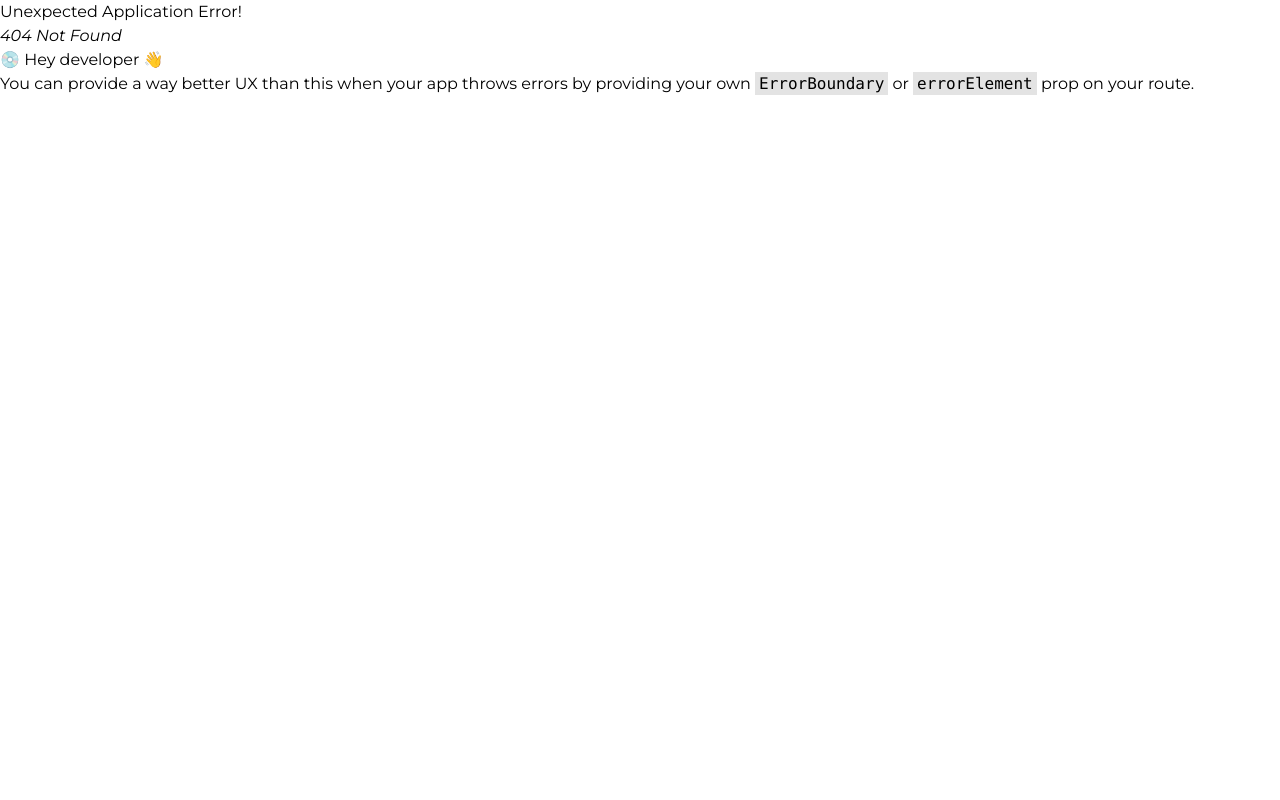
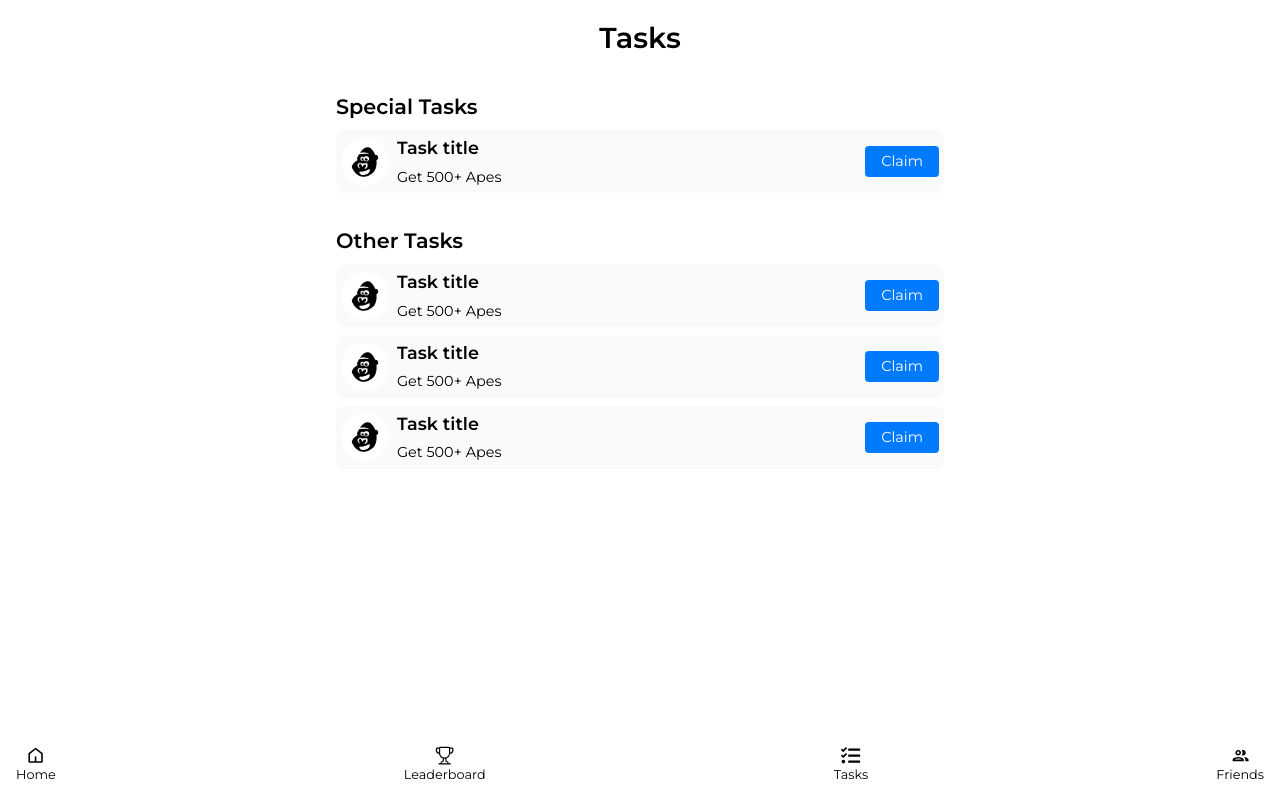
Before and after one commit to Texki-developers/frog-frontend, a React (Vite) app: page /tasks in a window 1280 px wide. Before the commit this address had no page. Built offline with nearby package versions, Linux system fonts and the light colour scheme.

Commit message:
fix: community

```diff
--- a/package.json
+++ b/package.json
@@ -14,6 +14,7 @@
     "axios": "^1.7.2",
     "react": "^18.3.1",
     "react-confetti": "^6.1.0",
+    "react-countdown": "^2.3.6",
     "react-dom": "^18.3.1",
     "react-icons": "^5.2.1",
     "react-router": "^6.24.1",
--- /dev/null
+++ b/src/components/CountdownTImer/CountdownTimer.tsx
@@ -0,0 +1,35 @@
+import React from "react";
+
+export default function CountdownTimer({ days, hours, mins, seconds }) {
+  return (
+    <div className="flex flex-col gap-[0.5rem] p-[0.5rem] px-[1rem] rounded-[8px] bg-primary-400 text-white">
+      <p className="text-[1rem]">Timer Title</p>
+      <div className="flex gap-[0.5rem]">
+        <div className="flex flex-col items-center">
+          <p className="p-[0.5rem] bg-slate-200 rounded-[5px] w-[3rem] h-[3em] flex items-center justify-center text-[1.2rem] font-[600] text-black">
+            {(days < 10 ? `0${days}` : days) || 0}
+          </p>
+          <p>Days</p>
+        </div>
+        <div className="flex flex-col items-center">
+          <p className="p-[0.5rem] bg-slate-200 rounded-[5px] w-[3rem] h-[3em] flex items-center justify-center text-[1.2rem] font-[600] text-black">
+            {(hours < 10 ? `0${hours}` : hours) || 0}
+          </p>
+          <p>Hours</p>
+        </div>
+        <div className="flex flex-col items-center">
+          <p className="p-[0.5rem] bg-slate-200 rounded-[5px] w-[3rem] h-[3em] flex items-center justify-center text-[1.2rem] font-[600] text-black">
+            {(mins < 10 ? `0${mins}` : mins) || 0}
+          </p>
+          <p>Mins</p>
+        </div>
+        <div className="flex flex-col items-center">
+          <p className="p-[0.5rem] bg-slate-200 rounded-[5px] w-[3rem] h-[3em] flex items-center justify-center text-[1.2rem] font-[600] text-black">
+            {seconds < 10 ? `0${seconds}` : seconds || 0}
+          </p>
+          <p>Sec</p>
+        </div>
+      </div>
+    </div>
+  );
+}
--- a/src/components/Layout/Layout.jsx
+++ b/src/components/Layout/Layout.jsx
@@ -2,7 +2,14 @@ import React from "react";
 import { Outlet, useLocation } from "react-router-dom";
 import BottomNav from "../Navbar/BottomNav";
 
-const PATH_WITH_NAV = ["/dashboard", "/dashboard/", "/invite", "/leaderboard"];
+const PATH_WITH_NAV = [
+  "/dashboard",
+  "/dashboard/",
+  "/invite",
+  "/leaderboard",
+  "/tasks",
+  "/tasks/",
+];
 
 export default function Layout() {
   const { pathname } = useLocation();
--- a/src/components/Navbar/navbar.data.jsx
+++ b/src/components/Navbar/navbar.data.jsx
@@ -1,6 +1,7 @@
 import { RiHome5Line } from "react-icons/ri";
 import { GoTrophy } from "react-icons/go";
 import { MdOutlineGroup } from "react-icons/md";
+import { FaTasks } from "react-icons/fa";
 
 export const navData = [
   {
@@ -14,6 +15,11 @@ export const navData = [
     icon: <GoTrophy className="text-[1.2rem]" />,
   },
   {
+    title: "Tasks",
+    path: "/tasks",
+    icon: <FaTasks className="text-[1.2rem]" />,
+  },
+  {
     title: "Friends",
     path: "/invite",
     icon: <MdOutlineGroup className="text-[1.2rem]" />,
--- /dev/null
+++ b/src/components/tasksCard/TasksCard.jsx
@@ -0,0 +1,24 @@
+import React from "react";
+
+export default function TasksCard({ title, description, icon }) {
+  return (
+    <div className="flex items-center gap-[0.5rem] bg-slate-50 p-[5px] rounded-[8px] w-[100%]">
+      <div>
+        <img
+          src={icon}
+          className="aspect-square w-[3rem] object-cover rounded-full"
+          alt=""
+        />
+      </div>
+      <div className="flex-1 justify-between flex items-center">
+        <div className="flex flex-col gap-[0.3rem]">
+          <h6 className="text-[1.1rem] font-[600] text-left">{title}</h6>
+          <p className="text-[0.9rem]">{description}</p>
+        </div>
+        <button className="bg-primary-300 text-white text-[0.9rem] px-[1rem] py-[0.3rem] rounded-[4px]">
+          Claim
+        </button>
+      </div>
+    </div>
+  );
+}
--- a/src/pages/JoinCommunity/JoinCommunity.jsx
+++ b/src/pages/JoinCommunity/JoinCommunity.jsx
@@ -22,16 +22,22 @@ import "./joincommunity.css";
 import Modal from "../../components/Modal/Modal";
 import CoinsModal from "../../components/CoinsModal/CoinsModal";
 import AuthApiService from "../../services/api-services";
+import CountdownTimer from "../../components/CountdownTImer/CountdownTimer";
+import Countdown from "react-countdown";
+import { useNavigate } from "react-router";
 
 export default function JoinCommunity() {
   const [sessionUser, SetsessionUser] = useState();
   const [redeemCode, setRedeemCode] = useState();
   const [isOpen, setOpen] = useState(false);
-  const userId = window?.Telegram?.WebApp?.initDataUnsafe?.user?.id || 1287479184
+  const userId =
+    window?.Telegram?.WebApp?.initDataUnsafe?.user?.id || 1287479184;
   const { callApi } = useGetApis();
   const apiUrl = `user/age-and-coins/${userId}`;
   const fetchData = () => callApi(apiUrl);
-  const [loading,setLoading] = useState(true)
+  const [loading, setLoading] = useState(true);
+  const [expiryTime, setExpiryTime] = useState("");
+  const navigate = useNavigate();
 
   const { data } = useQuery({ queryKey: [apiUrl], queryFn: fetchData });
 
@@ -44,33 +50,69 @@ export default function JoinCommunity() {
     if (data && data.user) {
       // Added a check to ensure data and user object is available
       const { userId, name } = data.user;
-      SetsessionUser(userId)
+      SetsessionUser(userId);
       if (userId) {
-        localStorage.setItem('user', JSON.stringify({ id: userId, name }));
+        localStorage.setItem("user", JSON.stringify({ id: userId, name }));
       }
     }
   }, [data]);
 
-  const handleRedeem = async () => {
-    setOpen(true)
-     await AuthApiService.postApi("secret/token/redeem", {secret:redeemCode,userID:sessionUser}).then((res)=>{
-      if(res.data.message === 'REDEEMED'){
-        setLoading(false)
-        setRedeemCode(res.data.point)
-      }else{
-        setOpen(false)
-      }
+  useEffect(() => {
+    handleCountdown();
+  }, []);
 
-     })
+  const handleCountdown = async () => {
+    const data = await AuthApiService.getApi("secret/token/validity");
+
+    if (data?.data?.expiryTime) {
+      setExpiryTime(data?.data?.expiryTime);
+    }
+    console.log(data);
   };
 
+  const handleRedeem = async () => {
+    setOpen(true);
+    await AuthApiService.postApi("secret/token/redeem", {
+      secret: redeemCode,
+      userID: sessionUser,
+    }).then((res) => {
+      if (res.data.message === "REDEEMED") {
+        setLoading(false);
+        setRedeemCode(res.data.point);
+      } else {
+        setOpen(false);
+      }
+    });
+  };
+
+  console.log(expiryTime, "this is expiry");
   return (
     <div className="flex flex-col p-[1rem] items-center gap-[2rem] pb-[5rem]">
       {/* <div className="w-[100%] bg-pink-50 p-[5px] uppercase text-basic text-[0.8rem] font-[500] text-center rounded-[6px]">
         🦧 Let's Ape it
       </div> */}
-      <CoinsModal isOpen={isOpen} points={redeemCode} isLoading={loading} onClose={handleClosing} />
-      <div className="w-[100%] flex flex-col gap-4">
+      <CoinsModal
+        isOpen={isOpen}
+        points={redeemCode}
+        isLoading={loading}
+        onClose={handleClosing}
+      />
+      {expiryTime && (
+        <div onClick={() => navigate("/tasks")}>
+          <Countdown
+            date={expiryTime}
+            renderer={({ days, hours, minutes, seconds }) => (
+              <CountdownTimer
+                days={days}
+                hours={hours}
+                mins={minutes}
+                seconds={seconds}
+              />
+            )}
+          />
+        </div>
+      )}
+      {/* <div className="w-[100%] flex flex-col gap-4">
         <input
           type="text"
           placeholder="ABC001"
@@ -87,7 +129,7 @@ export default function JoinCommunity() {
         >
           Redeem Code
         </button>
-      </div>
+      </div> */}
       <div>
         <img src={frog} className="w-[15rem]" />
         <h2 className="text-[1.8rem] font-[600] text-center">
@@ -109,7 +151,7 @@ export default function JoinCommunity() {
               link="https://x.com/ape_comm"
               btn="Follow"
               userId={userId}
-              reward='for 500 Apes 🦧'
+              reward="for 500 Apes 🦧"
             />
           </SwiperSlide>
           <SwiperSlide>
@@ -119,7 +161,7 @@ export default function JoinCommunity() {
               link="https://t.me/apes_community"
               btn="Join"
               userId={userId}
-              reward='for 500 Apes 🦧'
+              reward="for 500 Apes 🦧"
             />
           </SwiperSlide>
           <SwiperSlide>
@@ -129,7 +171,7 @@ export default function JoinCommunity() {
               link="/"
               btn="Go"
               userId={userId}
-              reward='for 1000 Apes 🦧'
+              reward="for 1000 Apes 🦧"
             />
           </SwiperSlide>
         </Swiper>
@@ -165,7 +207,9 @@ export default function JoinCommunity() {
           <GiCheckMark className="text-[1.2rem]" />
         </div>
         <p className="text-basic flex-1">Telegram Premium</p>
-        <p className="text-basic">{data?.user?.isPremium ? `+ 1000 Apes` : 0}</p>
+        <p className="text-basic">
+          {data?.user?.isPremium ? `+ 1000 Apes` : 0}
+        </p>
       </div>
 
       <div className="flex justify-between items-center w-[100%] gap-[1rem]">
@@ -173,9 +217,7 @@ export default function JoinCommunity() {
           <MdOutlineGroup className="text-[1.2rem]" />
         </div>
         <p className="text-basic flex-1">Invited Friends</p>
-        <p className="text-basic">
-          {`+ ${data?.user?.referral || 0}  Apes`}{" "}
-        </p>
+        <p className="text-basic">{`+ ${data?.user?.referral || 0}  Apes`} </p>
       </div>
 
       <div className="flex justify-between items-center w-[100%] gap-[1rem]">
@@ -192,9 +234,7 @@ export default function JoinCommunity() {
           <FaXTwitter className="text-[1.2rem]" />
         </div>
         <p className="text-basic flex-1">Twitter</p>
-        <p className="text-basic">
-          {data?.user?.twitter ? "+ 500 Apes" : "0"}
-        </p>
+        <p className="text-basic">{data?.user?.twitter ? "+ 500 Apes" : "0"}</p>
       </div>
 
       <div className="flex justify-between items-center w-[100%] gap-[1rem]">
--- /dev/null
+++ b/src/pages/Tasks/Taks.jsx
@@ -0,0 +1,22 @@
+import React from "react";
+import TasksCard from "../../components/tasksCard/TasksCard";
+import icon from "../../assets/images/ape.jpg";
+
+export default function Taks() {
+  return (
+    <div className="flex flex-col p-[1rem] items-center gap-[2rem] pb-[5rem]">
+      <h3 className="text-[1.8rem] font-[600] text-center">Tasks</h3>
+      <div className="flex flex-col items-start text-left w-[100%] gap-[0.5rem]">
+        <h4 className="text-[1.3rem] font-[600] text-left">Special Tasks</h4>
+        <TasksCard icon={icon} title="Task title" description="Get 500+ Apes" />
+      </div>
+
+      <div className="flex flex-col items-start text-left w-[100%] gap-[0.5rem]">
+        <h4 className="text-[1.3rem] font-[600] text-left">Other Tasks</h4>
+        <TasksCard icon={icon} title="Task title" description="Get 500+ Apes" />
+        <TasksCard icon={icon} title="Task title" description="Get 500+ Apes" />
+        <TasksCard icon={icon} title="Task title" description="Get 500+ Apes" />
+      </div>
+    </div>
+  );
+}
--- a/src/router/router.jsx
+++ b/src/router/router.jsx
@@ -7,6 +7,7 @@ import InvitePage from "../pages/InvitePage/InvitePage";
 import LeaderBoard from "../pages/LeaderBoard/LeaderBoard";
 import YouAreAmazing from "../pages/yourAmazing";
 import RisingStar from "../pages/risingStar";
+import Taks from "../pages/Tasks/Taks";
 
 const router = createBrowserRouter([
   {
@@ -39,6 +40,10 @@ const router = createBrowserRouter([
       {
         path:"/amazing",
         element:<YouAreAmazing/>
+      },
+      {
+        path:"/tasks",
+        element:<Taks/>
       }
     ],
   },
```
Also changed, not shown: 1 other file (tests, documents, lock files or other folders).
